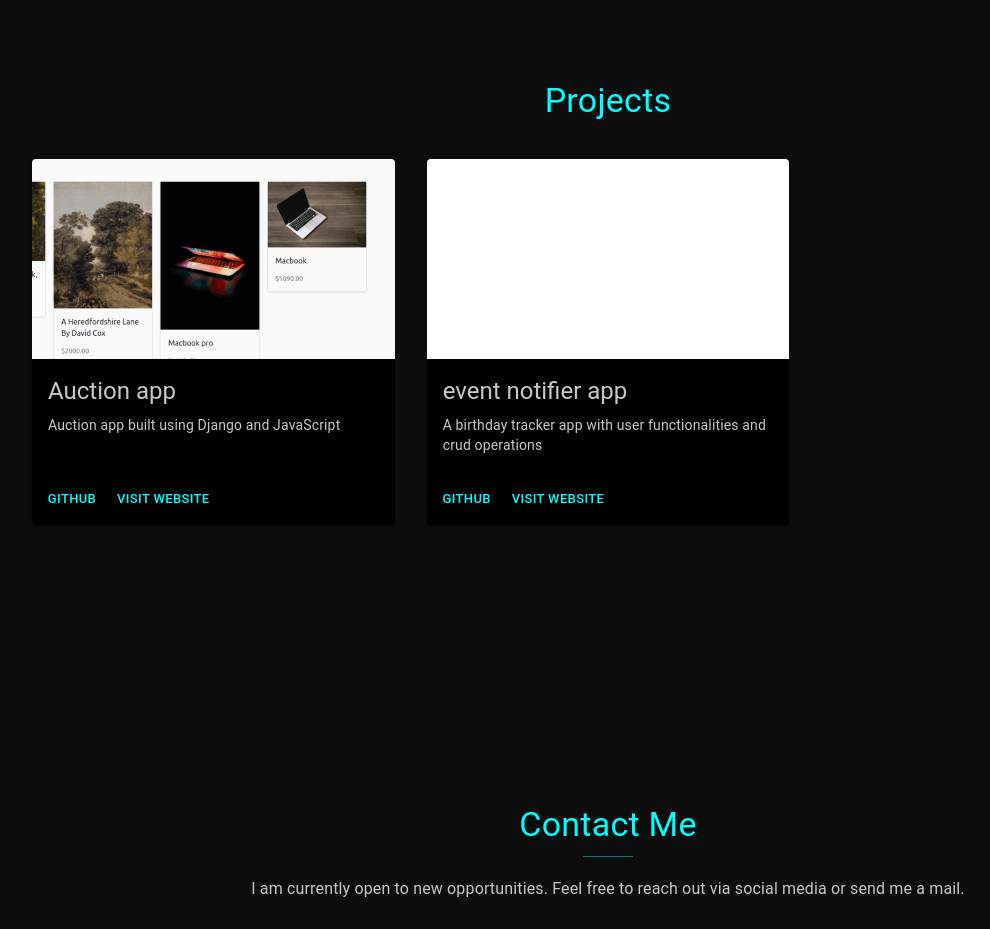
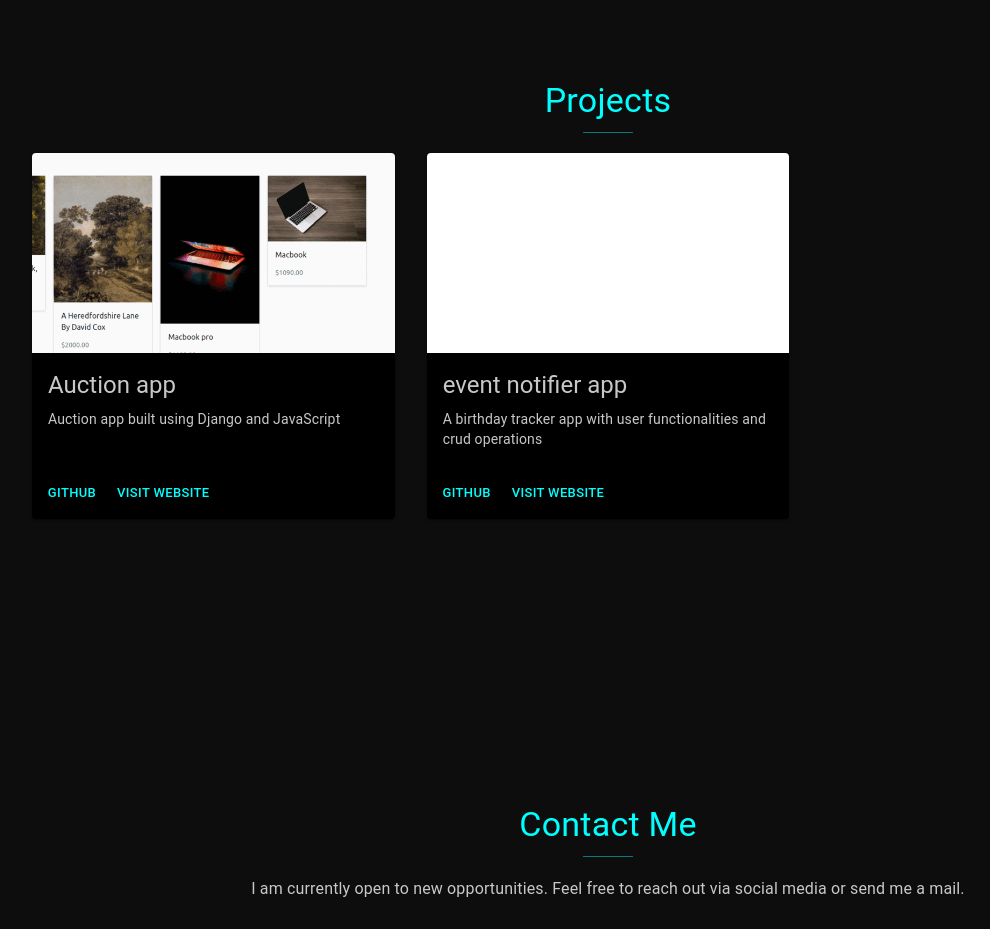
Before and after one commit to sheriifMahadi/Px7Ne, a React (Create React App) app: page / in a window 1280 px wide. Shown: the part 1440-2369 px from the top of the page, without its empty margins (32-1022 px from the left). Built offline with nearby package versions, Linux system fonts and the light colour scheme.

Commit message:
Update Projects.js

```diff
--- a/src/components/Projects.js
+++ b/src/components/Projects.js
@@ -22,7 +22,7 @@ const Projects = ({ windowsize }) => {
           <Container>
           <Typography variant="h4" align='center' color='cyan' >
               Projects
-              <hr style={{marginBottom: '20px', width: '50px', opacity: '0.5'}}/>
+              <hr className={classes.hr}/>
             </Typography>
           </Container>
           <div>
```
